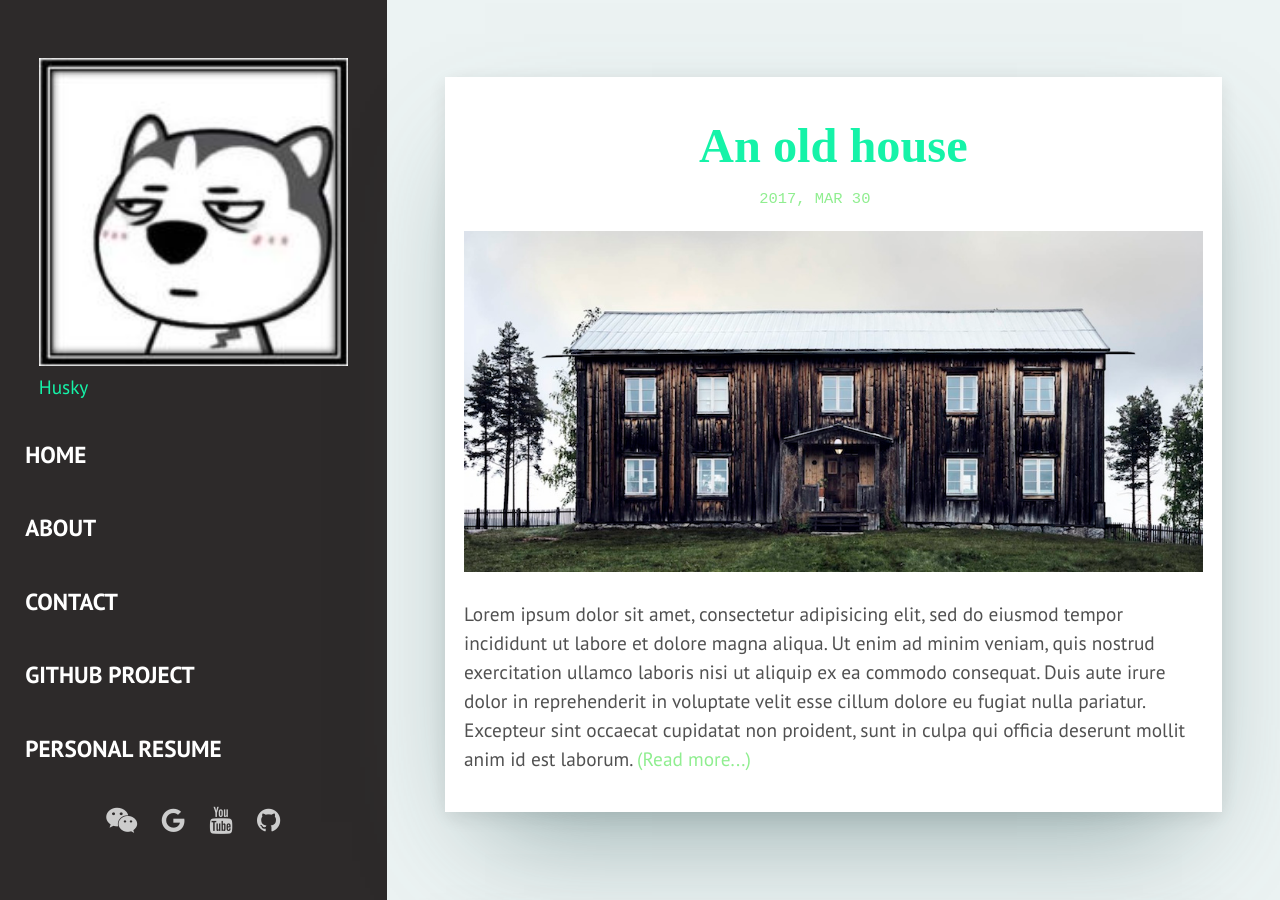
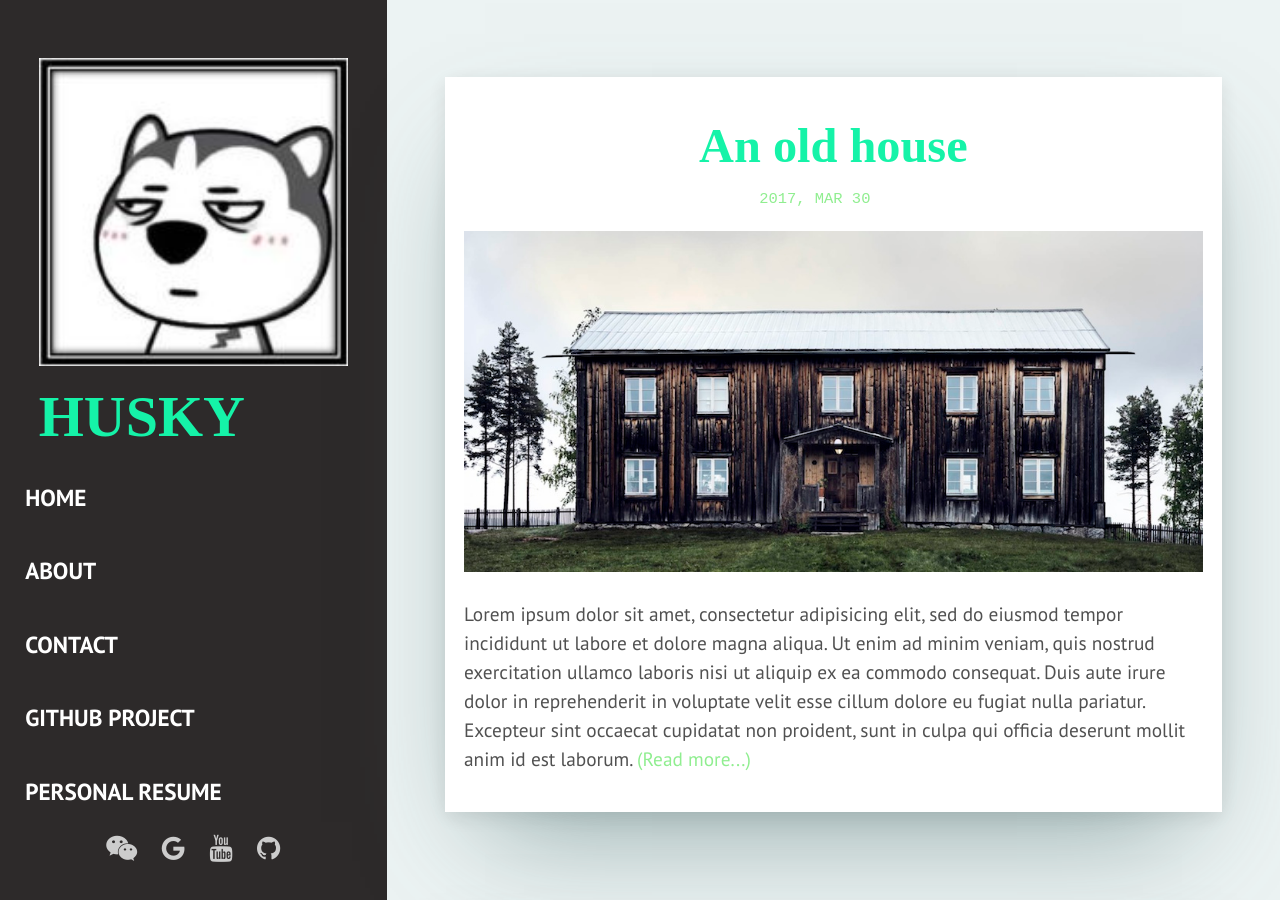
Before and after one commit to zywok/zywok.github.io, a Jekyll site: the page built from index.html, in a window 1280 px wide and 900 px high. Built offline with Jekyll 4.4.1, drawn with Linux system fonts in a browser that asks for light colours; some web fonts are replaced; the list of posts is cut into pages by our own code.

Commit message:
Update sidebar.html

```diff
--- a/_includes/sidebar.html
+++ b/_includes/sidebar.html
@@ -3,7 +3,7 @@
   <div class="sidebar-container">
     <div class="sidebar-logo">
       <img src="{{site.baseurl}}/assets/img/husky.jpg" class="logo-img" >
-      <a href="{{site.baseurl}}/" class="sidebar-logo">{% if site.name %}{{site.name}}{% else %}Husky{% endif %}</a>
+      <a href="{{site.baseurl}}/" class="logo">{% if site.name %}{{site.name}}{% else %}Husky{% endif %}</a>
     </div>
 
     <menu class="sidebar-menu">
```
